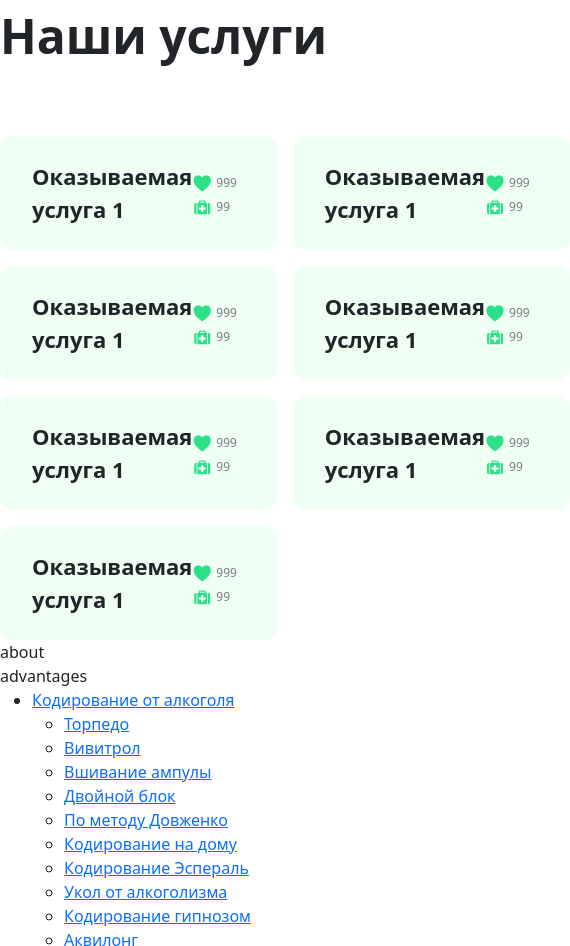
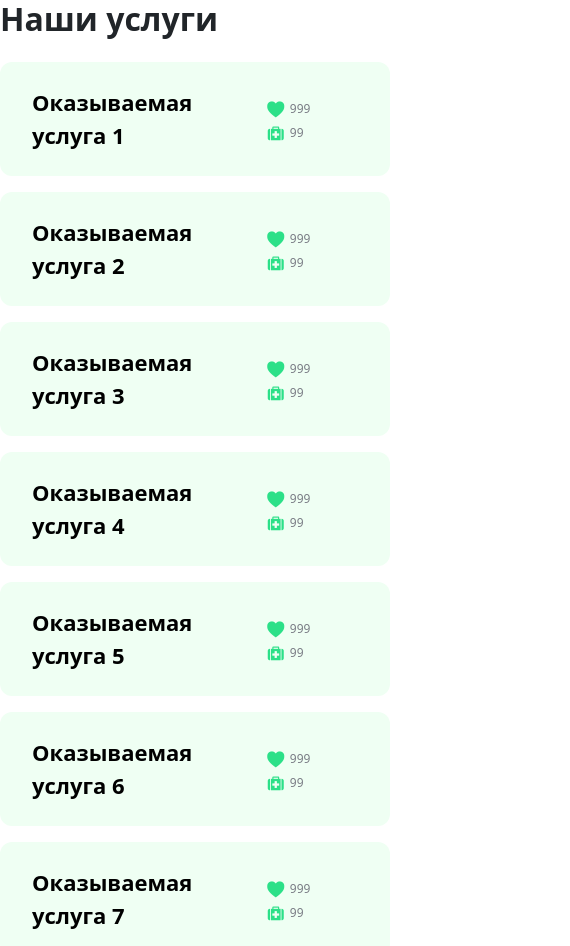
Before and after one commit to uin23/med5, a plain HTML site: page index.html in a window 390 px wide. Shown: the top 946 px of the page, 570 px wide, since content can reach past the window. Drawn offline with nearby package versions, Linux system fonts and the light colour scheme.

Commit message:
style sm

```diff
--- a/assets/css/style.css
+++ b/assets/css/style.css
@@ -27,10 +27,12 @@ h1, .h1 {
     justify-content: space-between;
     align-items: center;
 }
-#services .item>span {
+#services .item>a {
     display: inline-block;
     font-size: 1.375rem;
     font-weight: 600;
+    color: black;
+    text-decoration: none;
 }
 #services .item .badge {
     color: var( --gray1-color);
--- /dev/null
+++ b/assets/css/style_sm.css
@@ -0,0 +1,18 @@
+@media (max-width:767px) {
+
+    h1, .h1 {
+        font-size: 2rem;
+        line-height: 1.2;
+        padding-bottom: 1rem;
+        font-weight: 600;
+    }
+
+    /* #services */
+    #services .grid {
+        display: grid;
+        grid-template-columns: 1fr;
+        grid-template-rows: 1fr;
+        grid-column-gap: 0;
+        margin-top: 0;
+    }
+}
--- a/index.html
+++ b/index.html
@@ -6,6 +6,7 @@
     <title>Городской доктор</title>
     <link href="https://cdn.jsdelivr.net/npm/bootstrap@5.3.0-alpha1/dist/css/bootstrap.min.css" rel="stylesheet" integrity="sha384-GLhlTQ8iRABdZLl6O3oVMWSktQOp6b7In1Zl3/Jr59b6EGGoI1aFkw7cmDA6j6gD" crossorigin="anonymous">
     <link href="assets/css/style.css" rel="stylesheet">
+    <link href="assets/css/style_sm.css" rel="stylesheet">
   </head>
   <body>
     <header>
@@ -22,49 +23,49 @@
                         <div class="h1">Наши услуги</div>
                         <div class="grid">
                             <div class="item g-col-12 g-col-md-6">
-                                <span>Оказываемая услуга 1</span>
+                                <a href="#">Оказываемая услуга 1</a>
                                 <div class="badges">
                                     <span class="badge">999</span>
                                     <span class="badge">99</span>
                                 </div>
                             </div>
                             <div class="item g-col-12 g-col-md-6">
-                                <span>Оказываемая услуга 1</span>
+                                <a href="#">Оказываемая услуга 2</a>
                                 <div class="badges">
                                     <span class="badge">999</span>
                                     <span class="badge">99</span>
                                 </div>
                             </div>
                             <div class="item g-col-12 g-col-md-6">
-                                <span>Оказываемая услуга 1</span>
+                                <a href="#">Оказываемая услуга 3</a>
                                 <div class="badges">
                                     <span class="badge">999</span>
                                     <span class="badge">99</span>
                                 </div>
                             </div>
                             <div class="item g-col-12 g-col-md-6">
-                                <span>Оказываемая услуга 1</span>
+                                <a href="#">Оказываемая услуга 4</a>
                                 <div class="badges">
                                     <span class="badge">999</span>
                                     <span class="badge">99</span>
                                 </div>
                             </div>
                             <div class="item g-col-12 g-col-md-6">
-                                <span>Оказываемая услуга 1</span>
+                                <a href="#">Оказываемая услуга 5</a>
                                 <div class="badges">
                                     <span class="badge">999</span>
                                     <span class="badge">99</span>
                                 </div>
                             </div>
                             <div class="item g-col-12 g-col-md-6">
-                                <span>Оказываемая услуга 1</span>
+                                <a href="#">Оказываемая услуга 6</a>
                                 <div class="badges">
                                     <span class="badge">999</span>
                                     <span class="badge">99</span>
                                 </div>
                             </div>
                             <div class="item g-col-12 g-col-md-6">
-                                <span>Оказываемая услуга 1</span>
+                                <a href="#">Оказываемая услуга 7</a>
                                 <div class="badges">
                                     <span class="badge">999</span>
                                     <span class="badge">99</span>
```
